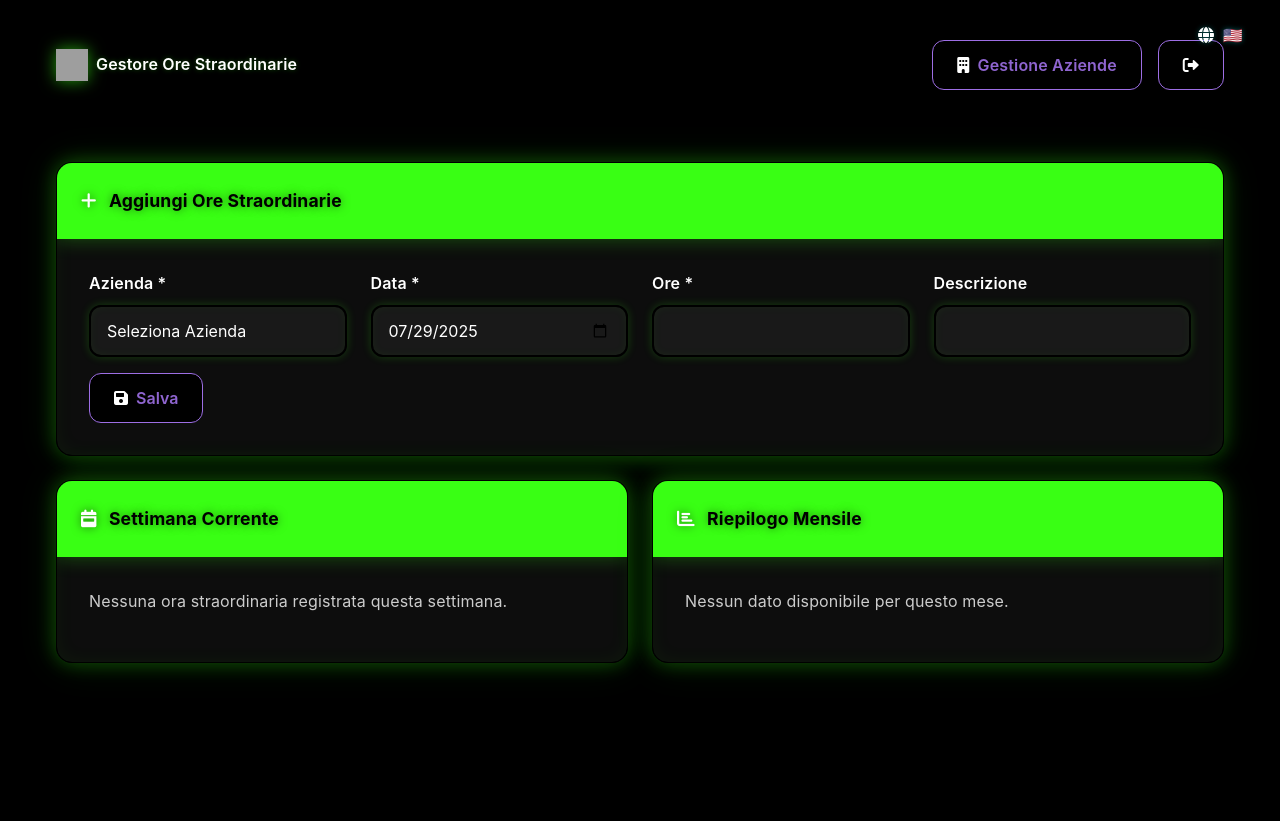
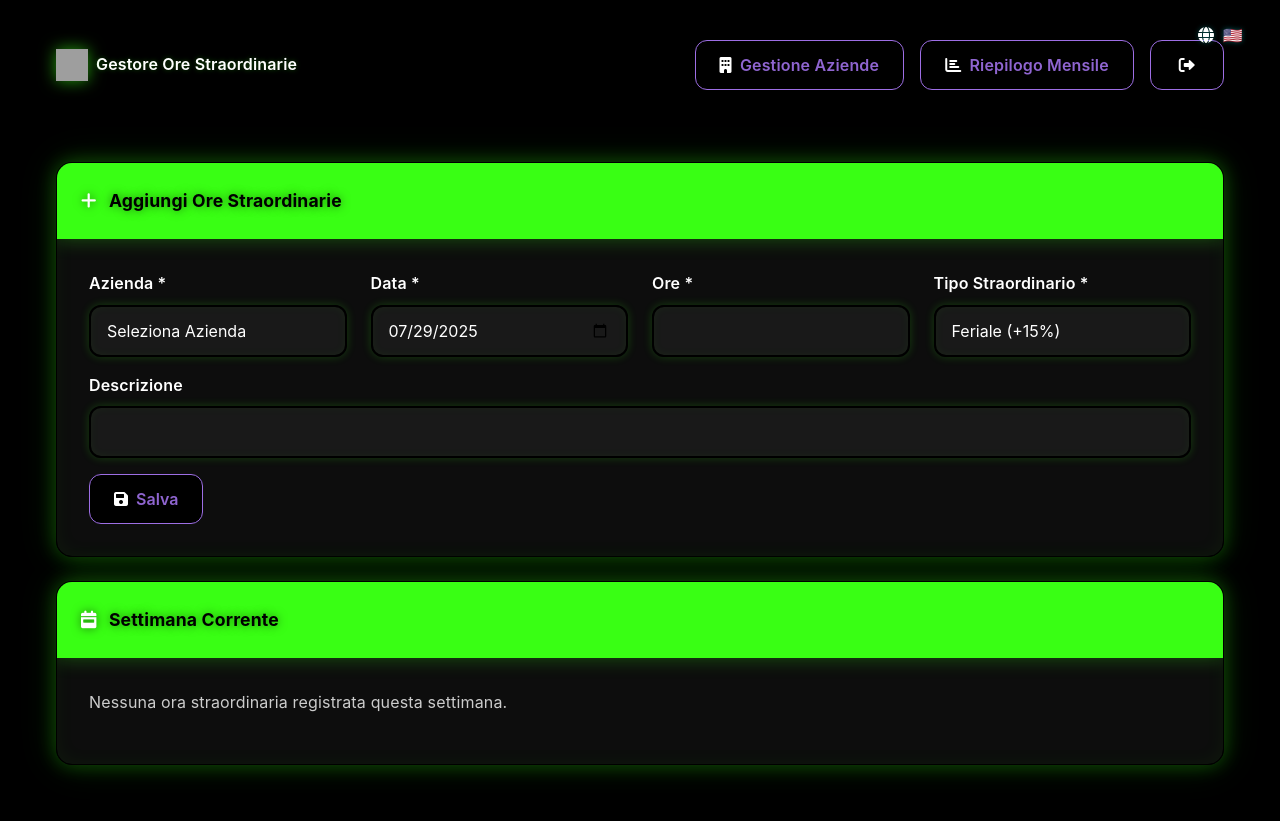
Before and after one commit to Piccios/OvertimeLedger, a PHP site: page /index.php in a window 1280 px wide. Before the commit the page ends 676 px from the top, so only its background shows below. Run offline with PHP 8.4, Linux system fonts and the light colour scheme; the visitor is signed in with stand-in values (Sample User, id 1); tables that the repository leaves empty or names only in its code hold one stand-in row (values such as "Sample post"); grey boxes are pictures that could not be loaded.

Commit message:
Enhance index.php with additional Italian and English translations for overtime management. Implement functions to calculate gross and net earnings based on overtime type, and update SQL queries to include overtime type in extra hours operations. Add UI elements for selecting overtime type and display earnings in the weekly summary.

```diff
--- a/index.php
+++ b/index.php
@@ -49,7 +49,15 @@ $translations = [
         'save_changes' => 'Salva Modifiche',
         'dashboard' => 'Dashboard',
         'statistics' => 'Statistiche',
-        'export_excel' => 'Esporta Excel'
+        'export_excel' => 'Esporta Excel',
+        'register' => 'Registrati',
+        'overtime_type' => 'Tipo Straordinario',
+        'weekday' => 'Feriale (+15%)',
+        'holiday' => 'Festivo (+30%)',
+        'night' => 'Notturno (+50%)',
+        'monthly_earnings' => 'Guadagni Mensili',
+        'gross_salary' => 'Lordo',
+        'net_salary' => 'Netto'
     ],
     'en' => [
         'page_title' => 'Overtime Hours Manager',
@@ -86,13 +94,48 @@ $translations = [
         'save_changes' => 'Save Changes',
         'dashboard' => 'Dashboard',
         'statistics' => 'Statistics',
-        'export_excel' => 'Export Excel'
+        'export_excel' => 'Export Excel',
+        'register' => 'Register',
+        'overtime_type' => 'Overtime Type',
+        'weekday' => 'Weekday (+15%)',
+        'holiday' => 'Holiday (+30%)',
+        'night' => 'Night (+50%)',
+        'monthly_earnings' => 'Monthly Earnings',
+        'gross_salary' => 'Gross Salary',
+        'net_salary' => 'Net Salary'
     ]
 ];
 
 function t($key, $lang = 'it') {
     global $translations;
     return $translations[$lang][$key] ?? $key;
+}
+
+// Costanti per il calcolo del guadagno
+define('PAGA_ORARIA_BASE', 9.72226);
+define('ALIQUOTA_TRATTENUTE', 0.206);
+
+// Maggiorazioni per tipo di straordinario
+$maggiorazioni = [
+    'feriale' => 0.15,  // +15%
+    'festivo' => 0.30,  // +30%
+    'notturno' => 0.50  // +50%
+];
+
+// Funzione per calcolare il guadagno lordo
+function calcolaGuadagnoLordo($ore, $tipo_straordinario) {
+    global $maggiorazioni;
+
+    $maggiorazione = $maggiorazioni[$tipo_straordinario] ?? 0.15;
+    $paga_oraria_straordinario = PAGA_ORARIA_BASE * (1 + $maggiorazione);
+    $lordo_straordinario = $paga_oraria_straordinario * $ore;
+
+    return $lordo_straordinario;
+}
+
+// Funzione per calcolare il guadagno netto
+function calcolaGuadagnoNetto($guadagno_lordo) {
+    return $guadagno_lordo * (1 - ALIQUOTA_TRATTENUTE);
 }
 
 // Handle POST requests
@@ -104,9 +147,10 @@ if ($_SERVER['REQUEST_METHOD'] === 'POST') {
                 $date = $_POST['date'];
                 $hours = $_POST['hours'];
                 $description = $_POST['description'] ?? '';
+                $tipo_straordinario = $_POST['tipo_straordinario'] ?? 'feriale';
 
-                $stmt = $pdo->prepare("INSERT INTO extra_hours (company_id, date, hours, description, user_id) VALUES (?, ?, ?, ?, ?) ON DUPLICATE KEY UPDATE hours = ?, description = ?");
-                $stmt->execute([$company_id, $date, $hours, $description, $user_id, $hours, $description]);
+                $stmt = $pdo->prepare("INSERT INTO extra_hours (company_id, date, hours, description, tipo_straordinario, user_id) VALUES (?, ?, ?, ?, ?, ?) ON DUPLICATE KEY UPDATE hours = ?, description = ?, tipo_straordinario = ?");
+                $stmt->execute([$company_id, $date, $hours, $description, $tipo_straordinario, $user_id, $hours, $description, $tipo_straordinario]);
 
                 $_SESSION['flash_message'] = 'success';
                 header('Location: index.php');
@@ -127,9 +171,10 @@ if ($_SERVER['REQUEST_METHOD'] === 'POST') {
                 $date = $_POST['date'];
                 $hours = $_POST['hours'];
                 $description = $_POST['description'] ?? '';
+                $tipo_straordinario = $_POST['tipo_straordinario'] ?? 'feriale';
 
-                $stmt = $pdo->prepare("UPDATE extra_hours SET company_id = ?, date = ?, hours = ?, description = ? WHERE id = ? AND user_id = ?");
-                $stmt->execute([$company_id, $date, $hours, $description, $id, $user_id]);
+                $stmt = $pdo->prepare("UPDATE extra_hours SET company_id = ?, date = ?, hours = ?, description = ?, tipo_straordinario = ? WHERE id = ? AND user_id = ?");
+                $stmt->execute([$company_id, $date, $hours, $description, $tipo_straordinario, $id, $user_id]);
 
                 $_SESSION['flash_message'] = 'edited';
                 header('Location: index.php');
@@ -190,19 +235,68 @@ $stmt = $pdo->prepare("
 $stmt->execute([$current_week_start, $current_week_end, $user_id]);
 $week_data = $stmt->fetchAll();
 
-// Retrieve monthly summary
+// Retrieve monthly summary with overtime type
 $current_month = date('Y-m');
 $stmt = $pdo->prepare("
-    SELECT c.id as company_id, c.name as company_name, c.color as company_color, SUM(eh.hours) as total_hours
+    SELECT c.id as company_id, c.name as company_name, c.color as company_color,
+           eh.tipo_straordinario,
+           SUM(eh.hours) as total_hours
     FROM extra_hours eh
     JOIN companies c ON eh.company_id = c.id
     WHERE DATE_FORMAT(eh.date, '%Y-%m') = ?
     AND eh.user_id = ?
-    GROUP BY c.id, c.name, c.color
-    ORDER BY total_hours DESC
+    GROUP BY c.id, c.name, c.color, eh.tipo_straordinario
+    ORDER BY c.name, eh.tipo_straordinario
 ");
 $stmt->execute([$current_month, $user_id]);
-$monthly_summary = $stmt->fetchAll();
+$monthly_data = $stmt->fetchAll();
+
+// Calcola i guadagni totali mensili
+$total_guadagno_lordo = 0;
+$total_guadagno_netto = 0;
+$monthly_summary = [];
+
+foreach ($monthly_data as $data) {
+    $company_id = $data['company_id'];
+    $company_name = $data['company_name'];
+    $company_color = $data['company_color'];
+    $tipo_straordinario = $data['tipo_straordinario'];
+    $ore = $data['total_hours'];
+
+    // Calcola i guadagni per questo gruppo
+    $guadagno_lordo = calcolaGuadagnoLordo($ore, $tipo_straordinario);
+    $guadagno_netto = calcolaGuadagnoNetto($guadagno_lordo);
+
+    $total_guadagno_lordo += $guadagno_lordo;
+    $total_guadagno_netto += $guadagno_netto;
+
+    // Raggruppa per azienda per la visualizzazione
+    if (!isset($monthly_summary[$company_id])) {
+        $monthly_summary[$company_id] = [
+            'company_name' => $company_name,
+            'company_color' => $company_color,
+            'total_hours' => 0,
+            'total_lordo' => 0,
+            'total_netto' => 0,
+            'details' => []
+        ];
+    }
+
+    $monthly_summary[$company_id]['total_hours'] += $ore;
+    $monthly_summary[$company_id]['total_lordo'] += $guadagno_lordo;
+    $monthly_summary[$company_id]['total_netto'] += $guadagno_netto;
+    $monthly_summary[$company_id]['details'][] = [
+        'tipo' => $tipo_straordinario,
+        'ore' => $ore,
+        'lordo' => $guadagno_lordo,
+        'netto' => $guadagno_netto
+    ];
+}
+
+// Ordina per totale lordo decrescente
+uasort($monthly_summary, function($a, $b) {
+    return $b['total_lordo'] <=> $a['total_lordo'];
+});
 
 $current_tab = $_GET['tab'] ?? 'main';
 ?>
@@ -246,14 +340,19 @@ $current_tab = $_GET['tab'] ?? 'main';
                         <?= t('back_to_main', $current_lang) ?>
                     </a>
                 <?php endif; ?>
+                <a href="monthly_report.php?lang=<?= $current_lang ?>" class="btn btn-outline-secondary me-3">
+                    <i class="fas fa-chart-bar me-1"></i>
+                    <?= t('monthly_summary', $current_lang) ?>
+                </a>
 
                 <!-- Language selector and logout button -->
+                <a href="login/logout.php" class="btn btn-outline-secondary">
+                    <i class="fas fa-sign-out-alt p-1"></i>
+
+                </a>
                 <a href="?tab=<?= $current_tab ?>&lang=<?= $current_lang === 'it' ? 'en' : 'it' ?>" class="btn language-selector me-2">
                     <i class="fas fa-globe me-1"></i>
                     <?= $current_lang === 'it' ? '🇺🇸' : '🇮🇹' ?>
-                </a>
-                <a href="login/logout.php" class="btn btn-outline-secondary">
-                    <i class="fas fa-sign-out-alt"></i>
                 </a>
             </div>
         </div>
@@ -338,6 +437,19 @@ $current_tab = $_GET['tab'] ?? 'main';
                             </div>
 
                             <div class="col-md-3 mb-3">
+                                <label for="tipo_straordinario" class="form-label">
+                                    <?= t('overtime_type', $current_lang) ?> *
+                                </label>
+                                <select name="tipo_straordinario" id="tipo_straordinario" class="form-select" required>
+                                    <option value="feriale"><?= t('weekday', $current_lang) ?></option>
+                                    <option value="festivo"><?= t('holiday', $current_lang) ?></option>
+                                    <option value="notturno"><?= t('night', $current_lang) ?></option>
+                                </select>
+                            </div>
+                        </div>
+
+                        <div class="row">
+                            <div class="col-md-12 mb-3">
                                 <label for="description" class="form-label">
                                     <?= t('description', $current_lang) ?>
                                 </label>
@@ -353,9 +465,8 @@ $current_tab = $_GET['tab'] ?? 'main';
                 </div>
             </div>
 
-            <!-- Raggruppamento in una row -->
-            <div class="row">
-                <div class="col-md-6 mb-4">
+            <div class="row mb-4">
+                <div class="col-12">
                     <!-- Current Week Data -->
                     <div class="card slide-in-left h-100">
                         <div class="card-header">
@@ -373,12 +484,17 @@ $current_tab = $_GET['tab'] ?? 'main';
                                                 <th><?= t('date', $current_lang) ?></th>
                                                 <th><?= t('company', $current_lang) ?></th>
                                                 <th><?= t('hours', $current_lang) ?></th>
+                                                <th><?= t('overtime_type', $current_lang) ?></th>
                                                 <th><?= t('description', $current_lang) ?></th>
                                                 <th><?= t('actions', $current_lang) ?></th>
                                             </tr>
                                         </thead>
                                         <tbody>
-                                            <?php foreach ($week_data as $record): ?>
+                                            <?php foreach ($week_data as $record):
+                                                $tipo_straordinario = $record['tipo_straordinario'] ?? 'feriale';
+                                                $guadagno_lordo = calcolaGuadagnoLordo($record['hours'], $tipo_straordinario);
+                                                $guadagno_netto = calcolaGuadagnoNetto($guadagno_lordo);
+                                            ?>
                                                 <tr>
                                                     <td><?= date('d/m/Y', strtotime($record['date'])) ?></td>
                                                     <td>
@@ -386,10 +502,18 @@ $current_tab = $_GET['tab'] ?? 'main';
                                                             <?= htmlspecialchars($record['company_name']) ?>
                                                         </span>
                                                     </td>
-                                                    <td><?= $record['hours'] ?></td>
+                                                    <td>
+                                                        <?= $record['hours'] ?> ore<br>
+                                                        <small class="text-success">€<?= number_format($guadagno_netto, 2) ?> netto</small>
+                                                    </td>
+                                                    <td>
+                                                        <span class="badge badge-<?= $tipo_straordinario ?>">
+                                                            <?= t($tipo_straordinario === 'feriale' ? 'weekday' : ($tipo_straordinario === 'festivo' ? 'holiday' : 'night'), $current_lang) ?>
+                                                        </span>
+                                                    </td>
                                                     <td><?= htmlspecialchars($record['description'] ?: '-') ?></td>
                                                     <td>
-                                                        <button class="btn btn-sm btn-outline-primary" onclick="editRecord(<?= $record['id'] ?>, '<?= $record['company_id'] ?>', '<?= $record['date'] ?>', <?= $record['hours'] ?>, '<?= htmlspecialchars($record['description']) ?>')">
+                                                        <button class="btn btn-sm btn-outline-primary" onclick="editRecord(<?= $record['id'] ?>, '<?= $record['company_id'] ?>', '<?= $record['date'] ?>', <?= $record['hours'] ?>, '<?= htmlspecialchars($record['description']) ?>', '<?= $tipo_straordinario ?>')">
                                                             <i class="fas fa-edit"></i>
                                                         </button>
                                                         <form method="POST" action="" style="display: inline;">
@@ -409,44 +533,8 @@ $current_tab = $_GET['tab'] ?? 'main';
                         </div>
                     </div>
                 </div>
-                <div class="col-md-6 mb-4">
-                    <!-- Monthly Summary -->
-                    <div class="card slide-in-left h-100">
-                        <div class="card-header">
-                            <i class="fas fa-chart-bar me-2"></i>
-                            <?= t('monthly_summary', $current_lang) ?>
-                        </div>
-                        <div class="card-body">
-                            <?php if (empty($monthly_summary)): ?>
-                                <p class="text-muted"><?= t('no_data_month', $current_lang) ?></p>
-                            <?php else: ?>
-                                <div class="mb-3 text-end">
-                                    <a href="export.php" class="btn btn-export">
-                                        <i class="fas fa-file-excel me-2"></i><?= t('export_excel', $current_lang) ?>
-                                    </a>
-                                </div>
-                                <div class="row">
-                                    <?php foreach ($monthly_summary as $summary): ?>
-                                        <div class="col-12 mb-3">
-                                            <div class="card">
-                                                <div class="card-body text-center">
-                                                    <h5 class="card-title">
-                                                        <span class="badge" style="background-color: <?= $summary['company_color'] ?>; color: white;">
-                                                            <?= htmlspecialchars($summary['company_name']) ?>
-                                                        </span>
-                                                    </h5>
-                                                    <h3 class="text-primary"><?= $summary['total_hours'] ?></h3>
-                                                    <small class="text-muted"><?= t('hours', $current_lang) ?></small>
-                                                </div>
-                                            </div>
-                                        </div>
-                                    <?php endforeach; ?>
-                                </div>
-                            <?php endif; ?>
-                        </div>
-                    </div>
-                </div>
             </div>
+
 
         <?php elseif ($current_tab === 'companies'): ?>
             <!-- Add Company Form -->
@@ -568,6 +656,15 @@ $current_tab = $_GET['tab'] ?? 'main';
                         </div>
 
                         <div class="mb-3">
+                            <label for="edit_tipo_straordinario" class="form-label"><?= t('overtime_type', $current_lang) ?></label>
+                            <select name="tipo_straordinario" id="edit_tipo_straordinario" class="form-select" required>
+                                <option value="feriale"><?= t('weekday', $current_lang) ?></option>
+                                <option value="festivo"><?= t('holiday', $current_lang) ?></option>
+                                <option value="notturno"><?= t('night', $current_lang) ?></option>
+                            </select>
+                        </div>
+
+                        <div class="mb-3">
                             <label for="edit_description" class="form-label"><?= t('description', $current_lang) ?></label>
                             <input type="text" name="description" id="edit_description" class="form-control">
                         </div>
@@ -579,17 +676,17 @@ $current_tab = $_GET['tab'] ?? 'main';
                 </form>
             </div>
         </div>
-        <?php echo password_hash('LoreSTRAORDINARI!996', PASSWORD_DEFAULT); ?>
     </div>
 
         <script src="https://cdn.jsdelivr.net/npm/bootstrap@5.3.0/dist/js/bootstrap.bundle.min.js"></script>
     <script>
-        function editRecord(id, companyId, date, hours, description) {
+        function editRecord(id, companyId, date, hours, description, tipoStraordinario) {
             document.getElementById('edit_id').value = id;
             document.getElementById('edit_company_id').value = companyId;
             document.getElementById('edit_date').value = date;
             document.getElementById('edit_hours').value = hours;
             document.getElementById('edit_description').value = description;
+            document.getElementById('edit_tipo_straordinario').value = tipoStraordinario || 'feriale';
 
             new bootstrap.Modal(document.getElementById('editModal')).show();
         }
```
